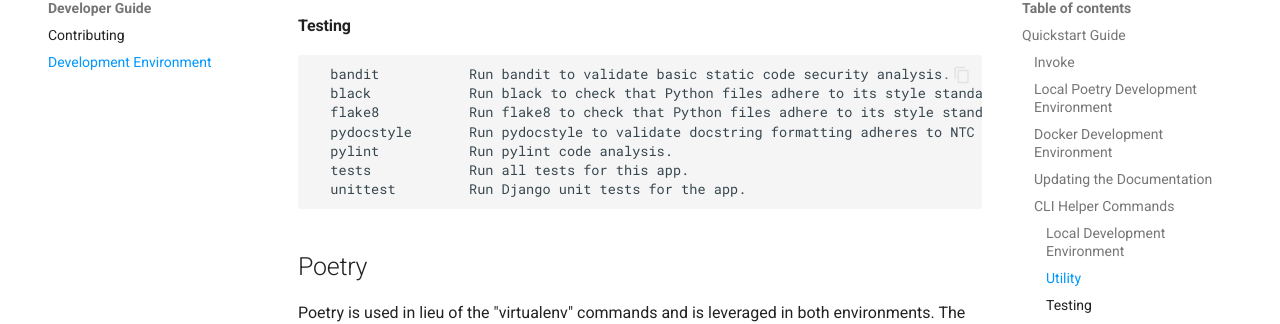
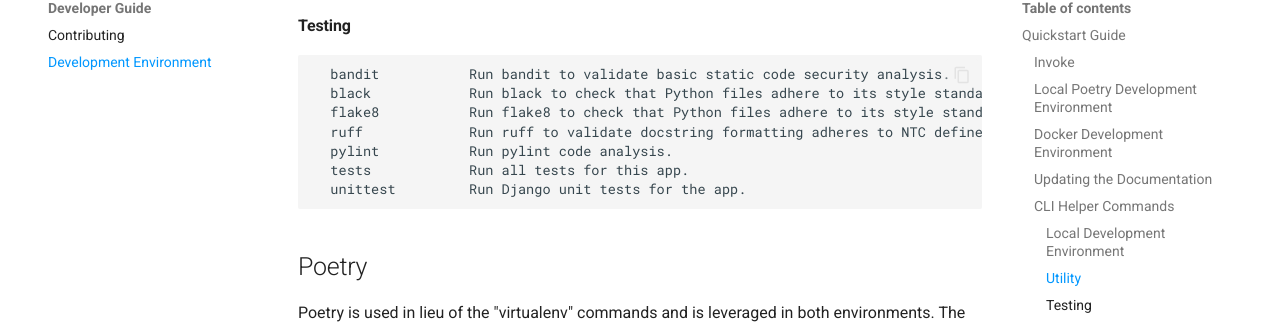
Before and after one commit to nautobot/cookiecutter-nautobot-app, an MkDocs documentation site: the page built from docs/dev/dev_environment.md, in a window 1280 px wide and 900 px high, scrolled down 2982 px. Shown: the part 137-461 px from the top of the window. Built offline with MkDocs 1.6.1 and Material for MkDocs 9.7.7, drawn with Linux system fonts in a browser that asks for light colours; comment, search, counter and statistics services are not loaded.

Commit message:
cleanup: Pydocstyle and ruff are not necessary in root

````diff
--- a/docs/dev/dev_environment.md
+++ b/docs/dev/dev_environment.md
@@ -105,7 +105,7 @@
   bandit           Run bandit to validate basic static code security analysis.
   black            Run black to check that Python files adhere to its style standards.
   flake8           Run flake8 to check that Python files adhere to its style standards.
-  pydocstyle       Run pydocstyle to validate docstring formatting adheres to NTC defined standards.
+  ruff             Run ruff to validate docstring formatting adheres to NTC defined standards.
   pylint           Run pylint code analysis.
   tests            Run all tests for this app.
   unittest         Run Django unit tests for the app.
@@ -312,6 +312,6 @@
 ➜ invoke bandit
 ➜ invoke black
 ➜ invoke flake8
-➜ invoke pydocstyle
+➜ invoke ruff
 ➜ invoke pylint
 ```
--- a/pyproject.toml
+++ b/pyproject.toml
@@ -24,7 +24,6 @@
 pylint = "*"
 pytest = "*"
 pytest-cookies = "*"
-ruff = "*"
 yamllint = "*"
 Markdown = "*"
 # Rendering docs to HTML
````
Also changed, not shown: docs/dev/contributing.md (+1 -1 lines), tasks.py (+5 -3 lines), 1 other file.
